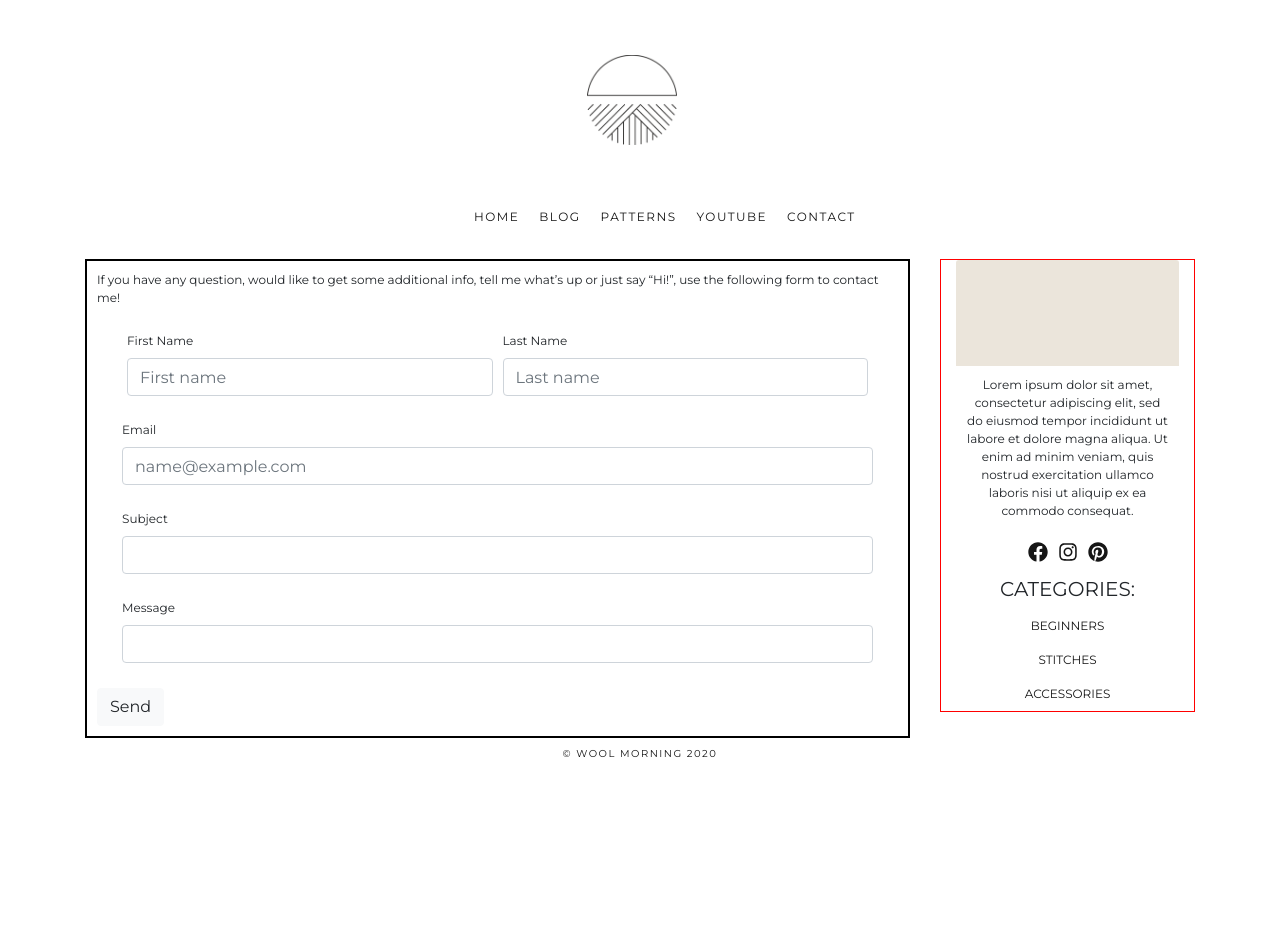
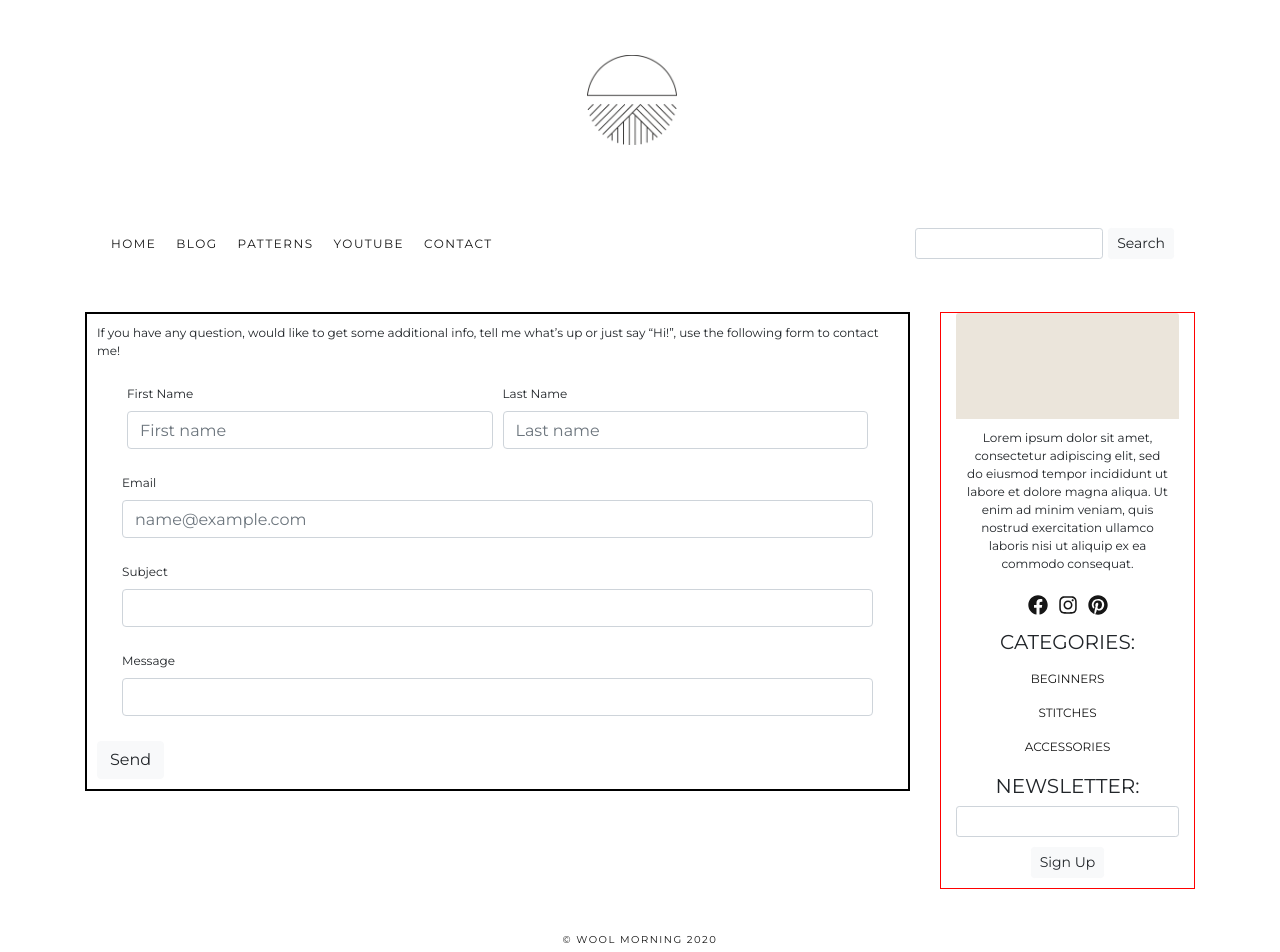
Before and after one commit to veranikabarel/wm-blog, a React (Create React App) app: page /contact in a window 1280 px wide. Shown: the top 952 px of the page. Before the commit the page ends 800 px from the top, so only its background shows below. Built offline with nearby package versions, Linux system fonts and the light colour scheme.

Commit message:
feat: add newsletter form and search console

```diff
--- a/src/components/footer/style.scss
+++ b/src/components/footer/style.scss
@@ -5,4 +5,5 @@ $font-primary-color: #161616;
     letter-spacing: 1.5px;
     font-size: 10px;
     text-transform: uppercase;
+    padding: 10px;
 }
--- a/src/components/header/index.js
+++ b/src/components/header/index.js
@@ -1,10 +1,12 @@
 import React from 'react';
-import {Nav, Navbar} from 'react-bootstrap';
+import SearchForm from '../searchForm';
+import {Nav, Navbar, Container} from 'react-bootstrap';
 import {NavLink} from 'react-router-dom';
 import './style.scss';
 
 const Header = () => {
     return (
+        <Container className='container'>
             <Navbar collapseOnSelect expand='lg'>
                 <Navbar.Toggle aria-controls='responsive-navbar-nav'/>
                 <Navbar.Collapse id='responsive-navbar-nav'>
@@ -19,7 +21,9 @@ const Header = () => {
                         <NavLink to='/contact'>Contact</NavLink>
                     </Nav>
                 </Navbar.Collapse>
+                <SearchForm/>
             </Navbar>
+        </Container>
     )
 }
 
--- a/src/components/header/style.scss
+++ b/src/components/header/style.scss
@@ -1,15 +1,5 @@
 $font-primary-color: #161616;
 $font-hover-color: #cc9a48;
-
-.navbar {
-    width: 30%;
-    margin-left: 35%;
-}
-
-.mr-auto a:hover {
-    text-decoration: underline;
-    color: $font-hover-color;
-}
 
 .mr-auto a {
     padding: 0 10px;
@@ -18,3 +8,8 @@ $font-hover-color: #cc9a48;
     letter-spacing: 1.5px;
     text-transform: uppercase;
 }
+
+.mr-auto a:hover {
+    text-decoration: underline;
+    color: $font-hover-color;
+}
--- a/src/components/newsletter/index.js
+++ b/src/components/newsletter/index.js
@@ -8,14 +8,13 @@ const NewsletterForm = () => {
             <h5>Newsletter:</h5>
             <Form.Row>
                 <Col>
-                    <Form.Control size='sm' type='email' placeholder='Enter email'/>
+                    <Form.Control size='sm' type='email'/>
                 </Col>
             </Form.Row>
-            < Button className='signUpButton' variant='light' type='submit' size='sm'>
-                Sign up
+            < Button className='newsletterFormButton' variant='light' type='submit' size='sm'>
+                Sign Up
             </Button>
         </Form.Group>
-
     );
 }
 
--- a/src/components/newsletter/style.scss
+++ b/src/components/newsletter/style.scss
@@ -1,8 +1,12 @@
 .newsletterForm {
-    margin: 10px;
-    padding: 10px;
+    margin: 10px 0;
+    text-align: center;
 }
 
-.signUpButton {
+.newsletterFormButton {
     margin-top: 10px;
 }
+
+h5 {
+    text-transform: uppercase;
+}
--- /dev/null
+++ b/src/components/searchForm/index.js
@@ -0,0 +1,20 @@
+import React from 'react';
+import {Form, Button, Col} from 'react-bootstrap';
+import './style.scss';
+
+const SearchForm = () => {
+    return (
+        <Form.Group className='searchForm'>
+            <Form.Row>
+                <Col>
+                    <Form.Control size='sm' type='text'/>
+                </Col>
+                < Button className='searchButton' variant='light' type='submit' size='sm'>
+                    Search
+                </Button>
+            </Form.Row>
+        </Form.Group>
+    );
+}
+
+export default SearchForm;
--- /dev/null
+++ b/src/components/searchForm/style.scss
@@ -0,0 +1,4 @@
+.searchForm {
+    margin: 10px 0 10px 0;
+    padding: 10px;
+}
--- a/src/components/sidebar/index.js
+++ b/src/components/sidebar/index.js
@@ -2,15 +2,17 @@ import React from 'react';
 import AboutMe from '../aboutMe';
 import Social from '../social';
 import Categories from '../categories';
+import NewsletterForm from '../newsletter';
 import {Container} from 'react-bootstrap';
 import './style.scss';
 
 const Sidebar = () => {
     return (
         <Container className='sidebar justify-content-center'>
-            <AboutMe></AboutMe>
-            <Social></Social>
-            <Categories></Categories>
+            <AboutMe/>
+            <Social/>
+            <Categories/>
+            <NewsletterForm/>
         </Container>
     );
 }
--- a/src/components/sidebar/style.scss
+++ b/src/components/sidebar/style.scss
@@ -1,3 +1,4 @@
 .sidebar {
     border: 1px solid red;
+    margin-bottom: 25px;
 }
```
Also changed, not shown: src/assets/search.svg (added), src/assets/wm.png (deleted). Lines whose indentation alone changed are shown as unchanged.
